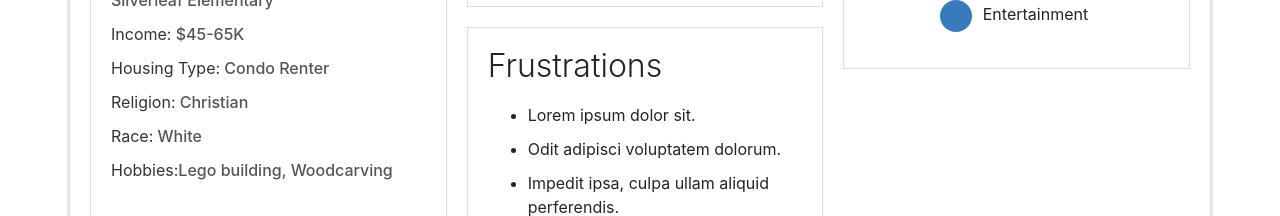
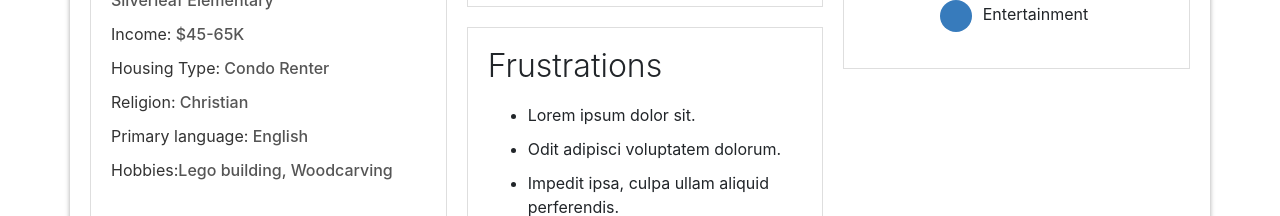
Before and after one commit to j354374/UX, a plain HTML site: page personas/heather/index.html in a window 1280 px wide. Shown: the part 1200-1416 px from the top of the page. Drawn offline with nearby package versions, Linux system fonts and the light colour scheme.

Commit message:
Update index.html

```diff
--- a/personas/heather/index.html
+++ b/personas/heather/index.html
@@ -42,7 +42,7 @@
           <li><span>Income:</span><strong> $45-65K</strong></li>
           <li><span>Housing Type:</span><strong> Condo Renter</strong></li>
           <li><span>Religion:</span><strong> Christian</strong></li>
-          <li><span>Race:</span><strong> White</strong></li>
+          <li><span>Primary language:</span><strong> English</strong></li>
           <li><span>Hobbies:</span><strong>Lego building, Woodcarving</strong></li>
         </ul>
       </div>
```
